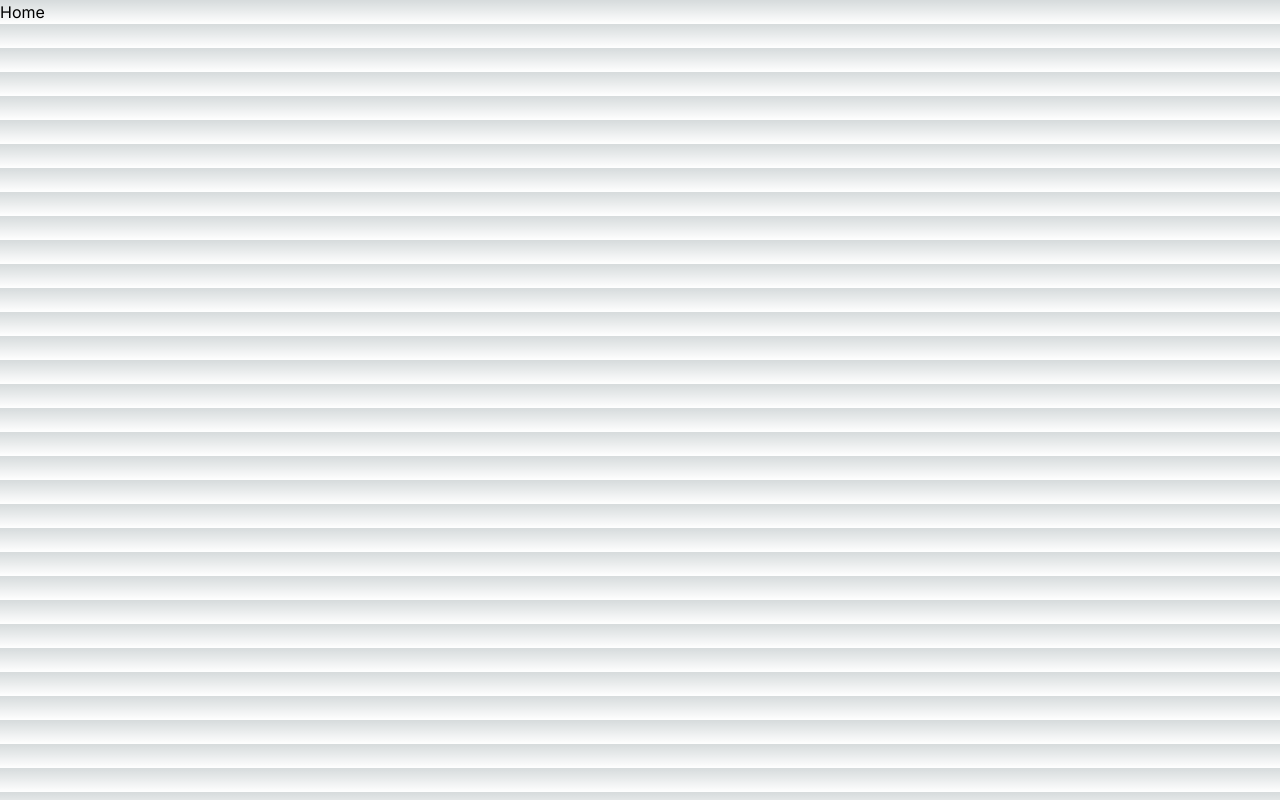
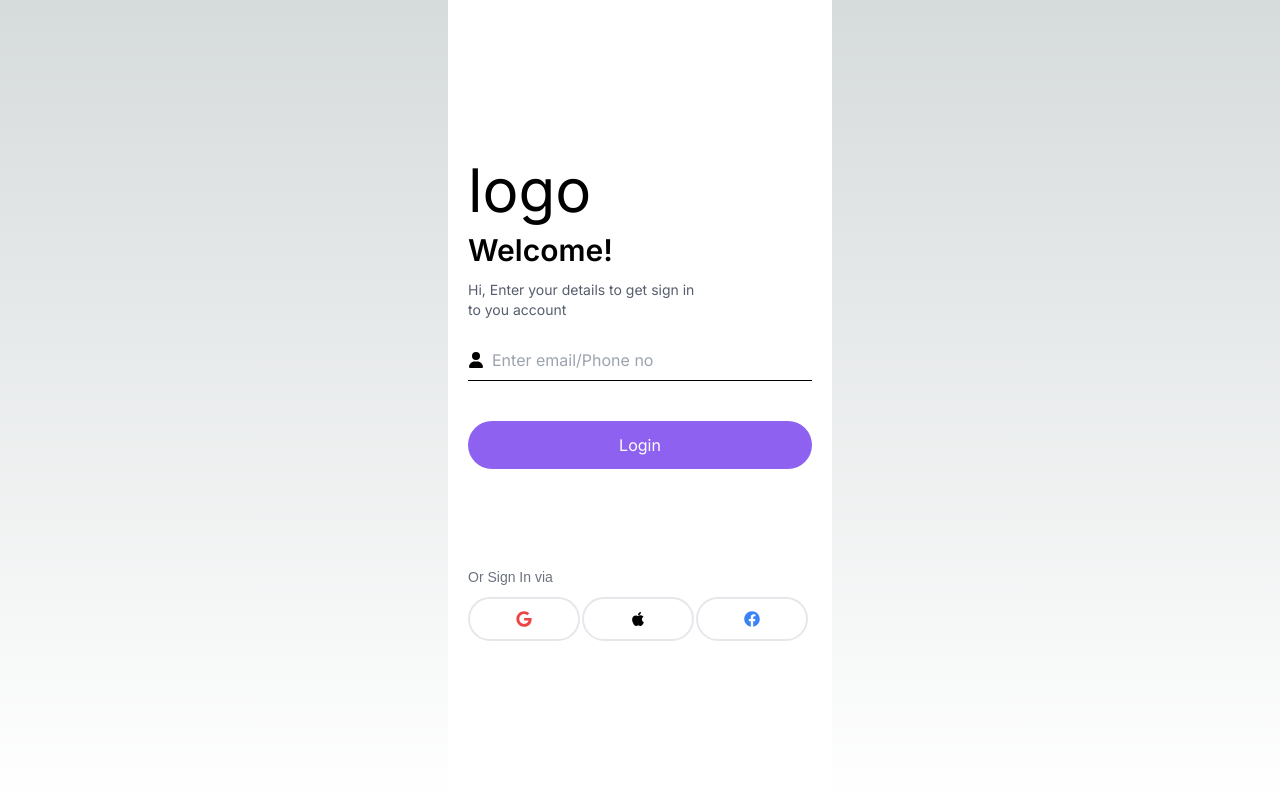
Before and after one commit to Anicodeth/KeteroWeb, a Next.js app in the folder Frontend/ketero/: page / in a window 1280 px wide. Built offline with nearby package versions, Linux system fonts and the light colour scheme.

Commit message:
login page

```diff
--- a/Frontend/ketero/package.json
+++ b/Frontend/ketero/package.json
@@ -19,6 +19,7 @@
     "postcss": "8.4.33",
     "react": "18.2.0",
     "react-dom": "18.2.0",
+    "react-icons": "^5.0.1",
     "tailwindcss": "3.4.1",
     "typescript": "5.3.3"
   }
--- a/Frontend/ketero/src/app/page.tsx
+++ b/Frontend/ketero/src/app/page.tsx
@@ -1,7 +1,10 @@
 import Image from 'next/image'
+import Singin from './signin/page'
 
 export default function Home() {
   return (
-    <p>Home</p>
+    <div>
+      <Singin />
+    </div>
   )
 }
--- a/Frontend/ketero/src/app/signin/page.tsx
+++ b/Frontend/ketero/src/app/signin/page.tsx
@@ -0,0 +1,41 @@
+import { FaUser } from "react-icons/fa6";
+import Button from "../../components/button/button";
+
+export default function Singin() {
+
+  return (
+    <div className="max-w-sm mx-auto h-screen sm:h bg-white text-black flex flex-col p-5 justify-center">
+      <div className="text-6xl  ">
+        logo
+      </div>
+
+      <div className="">
+        <h1 className="font-semibold text-3xl py-3">Welcome!</h1>
+        <p className="text-customColor text-sm">Hi, Enter your details to get sign in <br />to you account</p>
+
+            <div className=" border-b  border-b-black pt-5 ">
+                <div className="flex items-center py-2">
+                    <FaUser className="mr-2 "/>
+                    <input type="email" name="email" id="email" title="Email" placeholder="Enter email/Phone no"
+                    className="border-none focus:outline-none " />
+                </div>
+            </div>
+
+
+        </div>
+        <div className="">
+            <button className="w-full h-12 bg-custompurple rounded-full text-white my-10  backdrop-blur-md" >Login</button>
+        </div>
+        <div className="mt-14">
+            <p className="font-manrope text-sm leading-6 text-gray-500 mb-2">Or Sign In via</p>
+            <div className="flex flex-wrap space-x-0.5">
+
+                <Button  name="google" link="/google.com" />
+                <Button  name="apple" link="/apple" />
+                <Button  name="facebook" link="/facebook" />
+            </div>
+        </div>
+
+    </div>
+  )
+}
--- /dev/null
+++ b/Frontend/ketero/src/components/button/button.tsx
@@ -0,0 +1,29 @@
+import React from 'react';
+import Link from 'next/link';
+import { FaGoogle, FaApple, FaFacebook } from 'react-icons/fa';
+
+type IconType = {
+    [key: string]: JSX.Element;
+};
+
+const icons: IconType = {
+    google: <FaGoogle className={`text-red-500`}/>,
+    apple: <FaApple className={`text-white-500`}/>,
+    facebook: <FaFacebook className={`text-blue-500`}/>,
+};
+
+const Button = ({name, link="/" }: {  name: string; link?: string }) => {
+    return (
+        <Link href={link}>
+
+            <button
+                className={`w-28 h-11 rounded-full border-2 border-black-500 flex justify-center  items-center`}
+            >
+                {icons[name]}
+            </button>
+
+        </Link>
+    );
+};
+
+export default Button;
--- a/Frontend/ketero/tailwind.config.ts
+++ b/Frontend/ketero/tailwind.config.ts
@@ -13,6 +13,13 @@ const config: Config = {
         'gradient-conic':
           'conic-gradient(from 180deg at 50% 50%, var(--tw-gradient-stops))',
       },
+      colors: {
+        customColor: '#565D6D',
+        custompurple: '#8E61F1',
+      },
+      fontFamily: {
+        'manrope': ['Manrope', 'sans-serif'],
+      },
     },
   },
   plugins: [],
```
Also changed, not shown: 1 other file (tests, documents, lock files or other folders).
